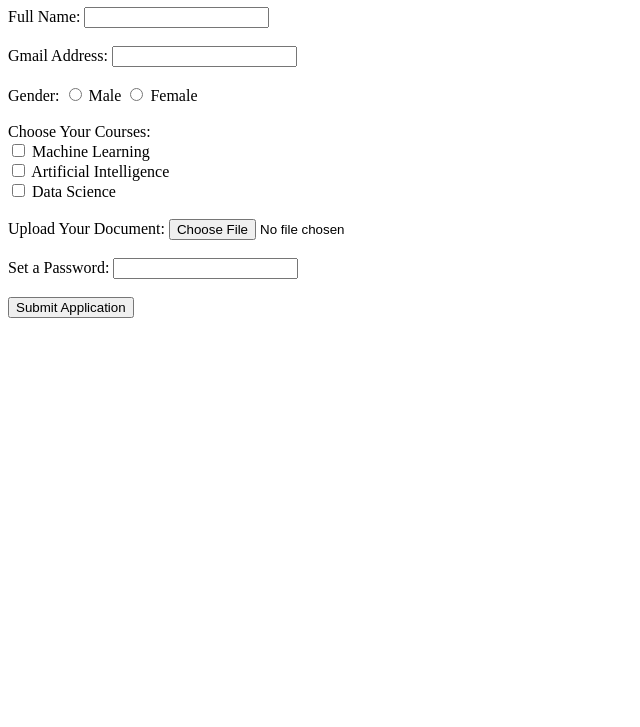
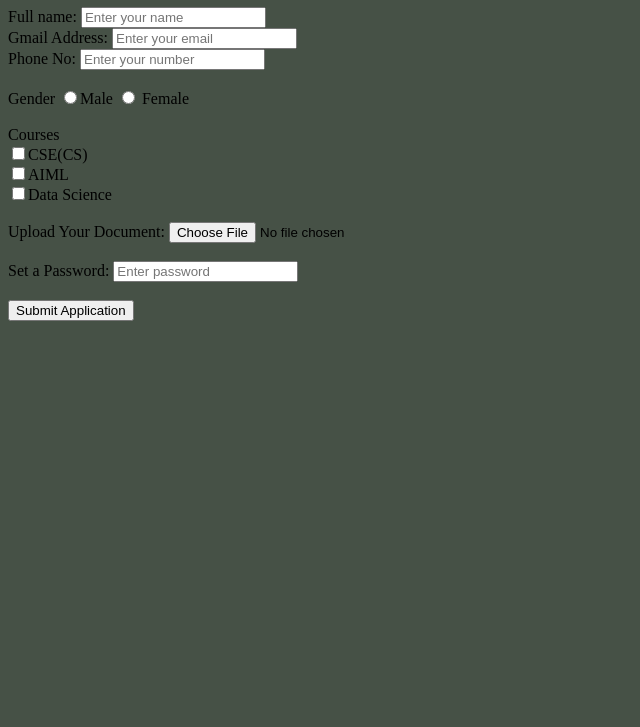
Before and after one commit to venky141104/project1, a plain HTML site: page index.html in a window 1280 px wide. Shown: the part 73-800 px from the top of the page, without its empty margins (0-640 px from the left). Drawn offline with Linux system fonts and the light colour scheme.

Commit message:
Update index.html

```diff
--- a/index.html
+++ b/index.html
@@ -1,43 +1,29 @@
 <!DOCTYPE html>
-<html lang="en">
-<head>
-  <title>Application Form</title>
-</head>
-<body>
+<html>
+    <head>
+    <body style="background-color: rgb(70, 81, 70);">
+        <form action="#" method="post" enctype="multipart/form-data"></form>
 
-    <h1>Application Form</h1>
-
-    <form>
-      <label for="fullname">Full Name:</label>
-      <input type="text" id="fullname" name="fullname"><br><br>
-
-      <label for="email">Gmail Address:</label>
-      <input type="email" id="email" name="email"><br><br>
-
-      <label>Gender:</label>
-      <input type="radio" id="male" name="gender" value="male">
-      <label for="male">Male</label>
-      <input type="radio" id="female" name="gender" value="female">
-      <label for="female">Female</label><br><br>
-
-      <label>Choose Your Courses:</label><br>
-      <input type="checkbox" id="ml" name="course" value="ML">
-      <label for="ml">Machine Learning</label><br>
-
-      <input type="checkbox" id="ai" name="course" value="AI">
-      <label for="ai">Artificial Intelligence</label><br>
-
-      <input type="checkbox" id="ds" name="course" value="DS">
-      <label for="ds">Data Science</label><br><br>
-
-      <label for="document">Upload Your Document:</label>
-      <input type="file" id="document" name="document"><br><br>
-
-      <label for="password">Set a Password:</label>
-      <input type="password" id="password" name="password"><br><br>
-
-      <input type="submit" value="Submit Application">
-    </form>
-
-</body>
+            <h1 style="color:black;">Application Form</h1>
+        <label >Full name:</label>
+        <input type="text" placeholder="Enter your name"><br>
+        <label for="Email">Gmail Address:</label>
+        <input type="Gmail" id="Email" name="Email" placeholder="Enter your email"><br>
+        <label>Phone No:</label>
+        <input type="number"placeholder="Enter your number"><br><br>
+        <label>Gender</label>
+        <input type="radio" name="gender">Male
+        <input type="radio" name="gender" > Female<br> <br>
+        <label for="ncourses">Courses</label><br>
+        <input type="checkbox" >CSE(CS)<br>
+        <input type="checkbox" >AIML<br>
+        <input type="checkbox">Data Science<br> <br>
+        <label>Upload Your Document:<label>
+        <input type="file"> <br><br>
+        <label>Set a Password: <label>
+        <input type="password"placeholder="Enter password" ><br><br>
+        <input type="button" value="Submit Application">
+        </Form>
+    </body>
+    </head>
 </html>
```
